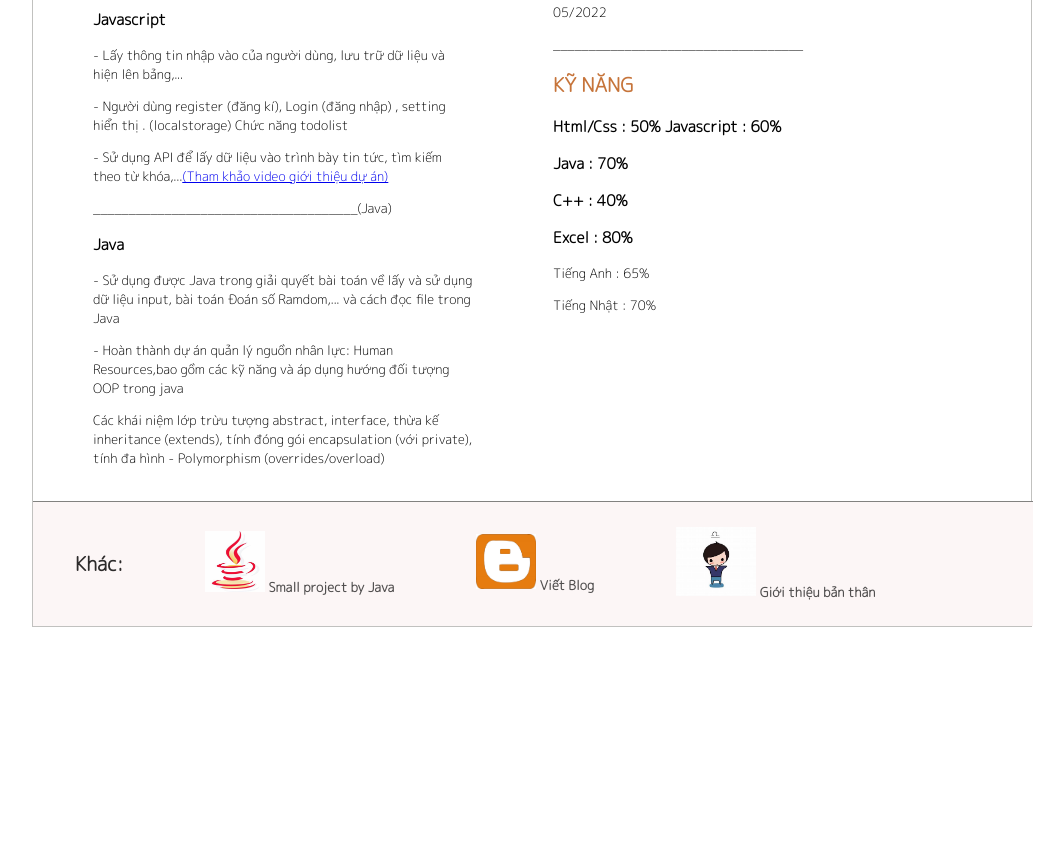
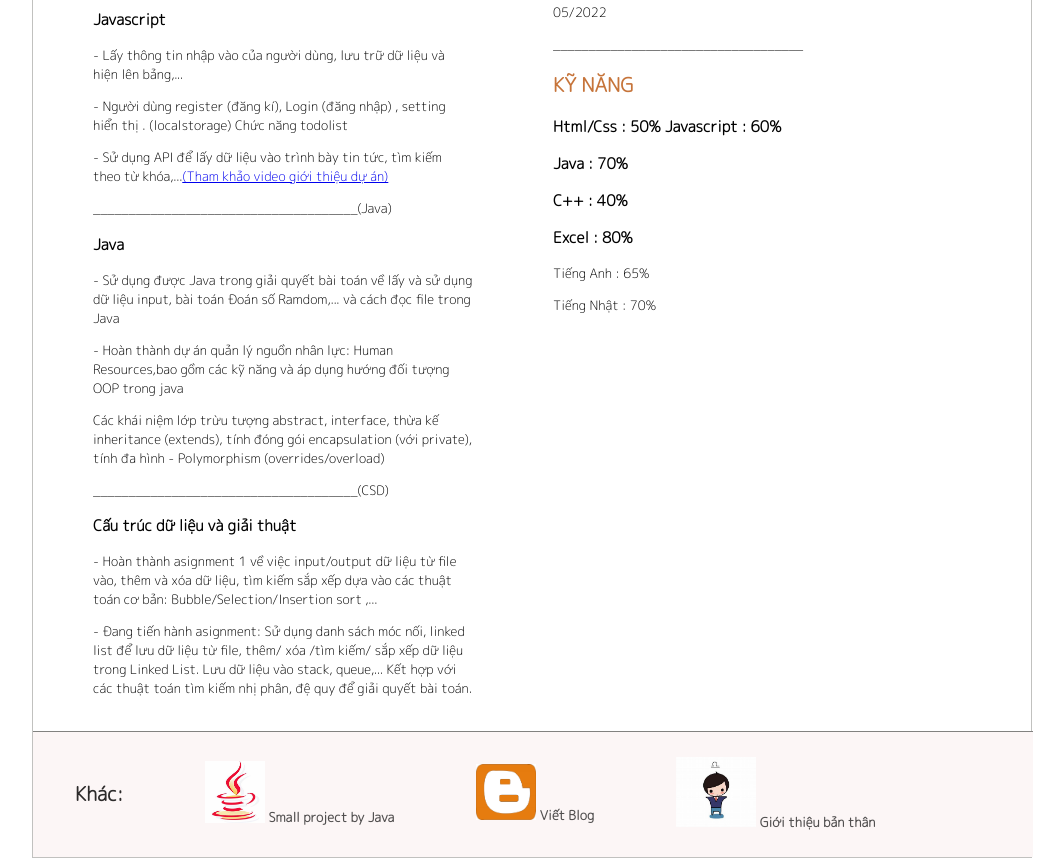
Before and after one commit to Nhungftu2/work, a plain HTML site: page index.html in a window 1280 px wide. Shown: the part 938-1796 px from the top of the page, without its empty margins (108-1171 px from the left). Before the commit the page ends 1565 px from the top, so only its background shows below. Drawn offline with Linux system fonts and the light colour scheme; a web font is replaced by a local one.

Commit message:
Update index.html

```diff
--- a/index.html
+++ b/index.html
@@ -123,6 +123,17 @@
 <!--             <p> <a href="https://hanhphuctruockhiyeuaido.blogspot.com/2022/06/ca-nhan-bai-java-co-ban.html"   target="_blank"> <img
                 src="java.jpg" alt=" picture" width="30px"> </a> Video về dự án (còn đơn giản, sẽ update sau)</p> -->
 
+            <p> _____________________________________(CSD)</p>
+            <h3> Cấu trúc dữ liệu và giải thuật </h3>
+            <p>
+                - Hoàn thành asignment 1 về việc input/output dữ liệu từ file vào, thêm và xóa dữ liệu, tìm kiếm sắp xếp dựa vào các
+                thuật toán cơ bản: Bubble/Selection/Insertion sort ,...
+            </p>
+            <p>
+                - Đang tiến hành asignment: Sử dụng danh sách móc nối, linked list để lưu dữ liệu từ file, thêm/ xóa /tìm kiếm/ sắp xếp dữ liệu trong Linked List.
+                Lưu dữ liệu vào stack, queue,... Kết hợp với các thuật toán tìm kiếm nhị phân, đệ quy để giải quyết bài toán.
+            </p>
+
 
         </div>
         <div id="right">
```
